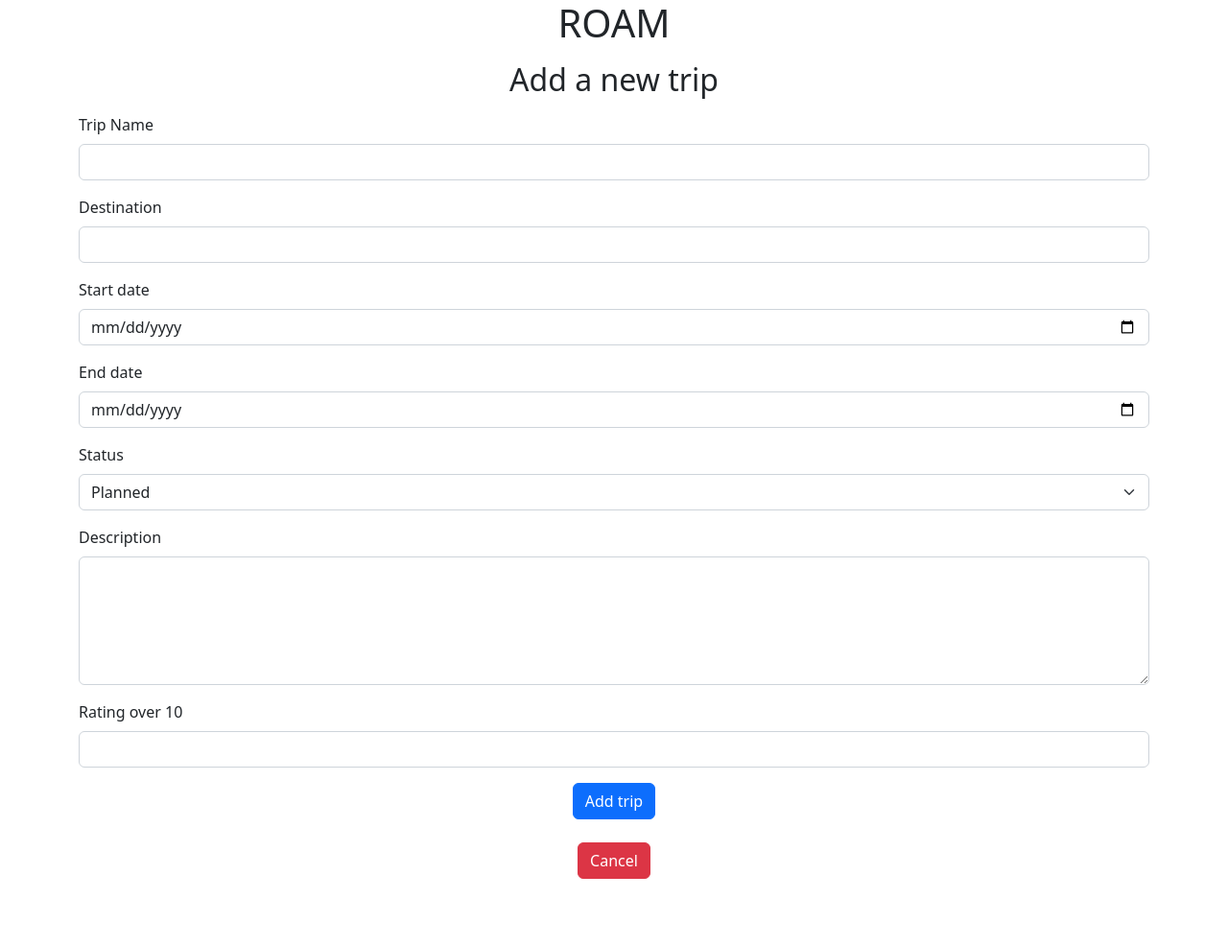
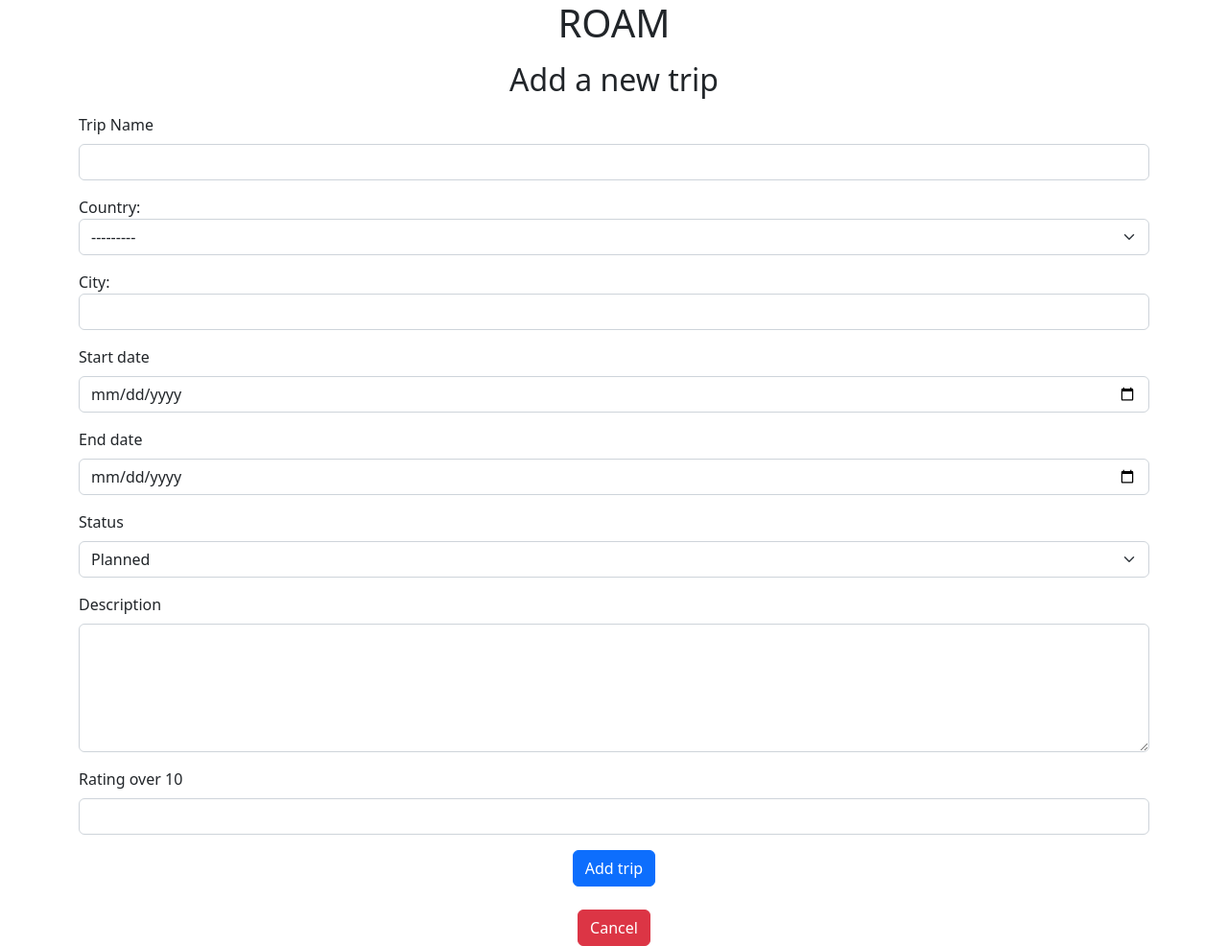
Before and after one commit to anthony-barret/roam, a Django app: page /trips/create/ in a window 1280 px wide. Shown: the whole page at 96% size. Before the commit the page ends 916 px from the top, so only its background shows below. Run offline with Django 5.2, Linux system fonts and the light colour scheme; data that the repository does not hold is empty.

Commit message:
feat: :sparkles: split destination into city and country

```diff
--- a/roam/apps/trips/models.py
+++ b/roam/apps/trips/models.py
@@ -15,9 +15,29 @@ class TripStatus(models.TextChoices):
     CANCELLED = 'cancelled'
 
 
+class Country(models.Model):
+    name = models.CharField(max_length=100, unique=True)
+    code = models.CharField(max_length=2, unique=True)
+
+    def __str__(self):
+        return self.name
+
+    @property
+    def flag(self):
+        return ''.join(
+            chr(ord(char) + 127397)
+            for char in self.code.upper()
+        )
+
+
 class Trip(models.Model):
     name = models.CharField(max_length=200)
-    destination = models.CharField(max_length=200)
+    city = models.CharField(max_length=200)
+    country = models.ForeignKey(
+        Country,
+        on_delete=models.PROTECT,
+        related_name='trips',
+    )
     start_date = models.DateField(default=date.today)
     end_date = models.DateField(default=date.today)
     description = models.TextField()
@@ -62,7 +82,8 @@ class TripForm(forms.ModelForm):
         model = Trip
         fields = [
             'name',
-            'destination',
+            'city',
+            'country',
             'start_date',
             'end_date',
             'description',
@@ -75,9 +96,14 @@ class TripForm(forms.ModelForm):
                     'class': 'form-control',
                 }
             ),
-            'destination': forms.TextInput(
+            'city': forms.TextInput(
                 attrs={
                     'class': 'form-control',
+                }
+            ),
+            'country': forms.Select(
+                attrs={
+                    'class': 'form-select',
                 }
             ),
             'start_date': forms.DateInput(
@@ -111,3 +137,9 @@ class TripForm(forms.ModelForm):
                 }
             ),
         }
+
+    def __init__(self, *args, **kwargs):
+        super().__init__(*args, **kwargs)
+        self.fields['country'].label_from_instance = (
+            lambda country: f'{country.flag} {country.name}'
+        )
--- a/roam/apps/trips/templates/trips/create.html
+++ b/roam/apps/trips/templates/trips/create.html
@@ -9,9 +9,15 @@
 			<label for="name" class="form-label">Trip Name</label>
 			<input type="text" class="form-control" id="name" name="name" required>
 		</div>
-		<div class="mb-3">
-			<label for="destination" class="form-label">Destination</label>
-			<input type="text" class="form-control" id="destination" name="destination" required>
+		<div class="mb-3 form-field">
+			{{ form.country.label_tag }}
+			{{ form.country }}
+			{{ form.country.errors }}
+		</div>
+		<div class="mb-3 form-field">
+			{{ form.city.label_tag }}
+			{{ form.city }}
+			{{ form.city.errors }}
 		</div>
 		<div class="mb-3">
 			<label for="start_date" class="form-label">Start date</label>
```
Also changed, not shown: roam/apps/trips/templates/trips/detail.html (+8 -4 lines), roam/apps/trips/templates/trips/index.html (+8 -4 lines), roam/apps/trips/templates/trips/update.html (+14 -5 lines), roam/apps/trips/tests/test_models.py (+49 -21 lines), roam/apps/trips/tests/test_views.py (+59 -21 lines).
